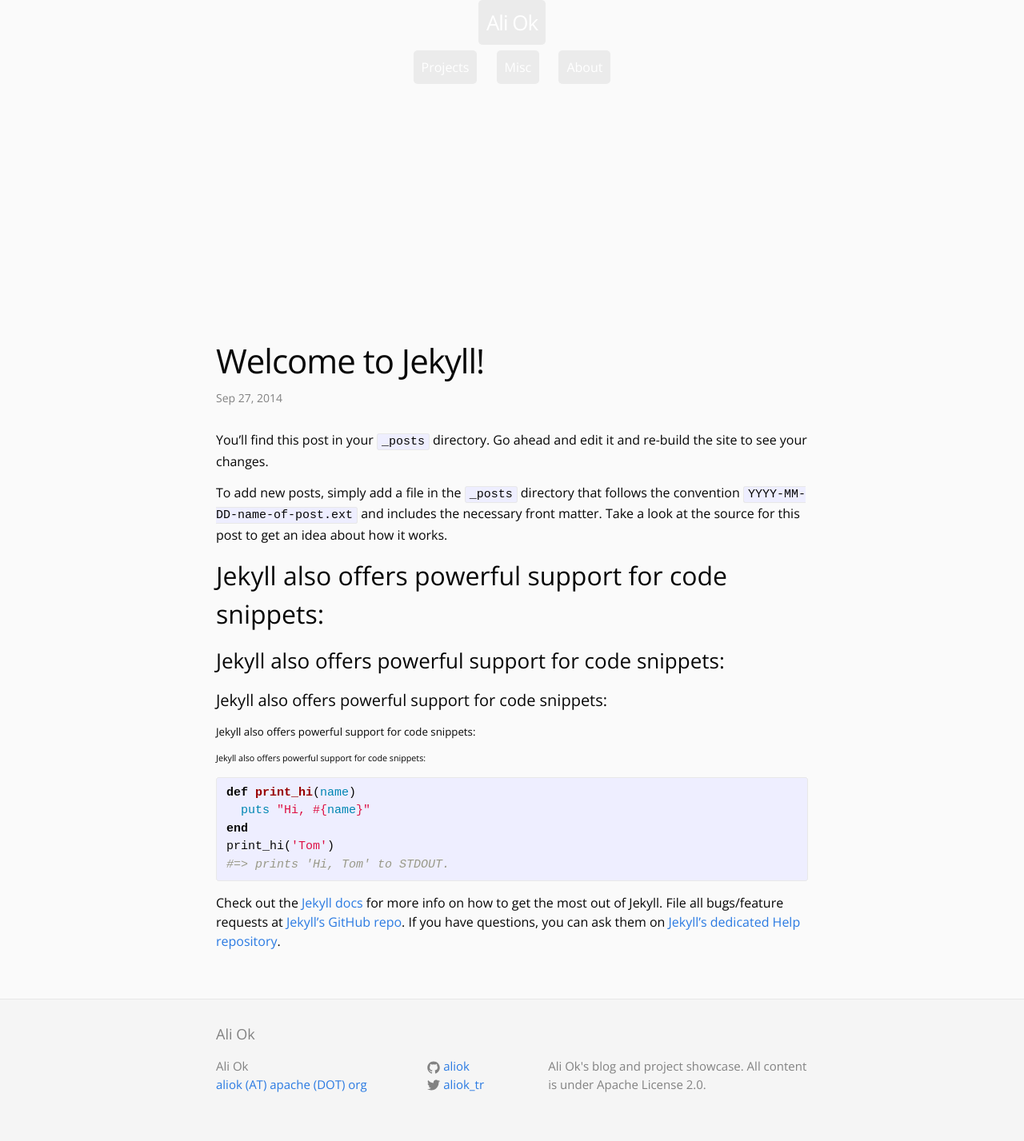
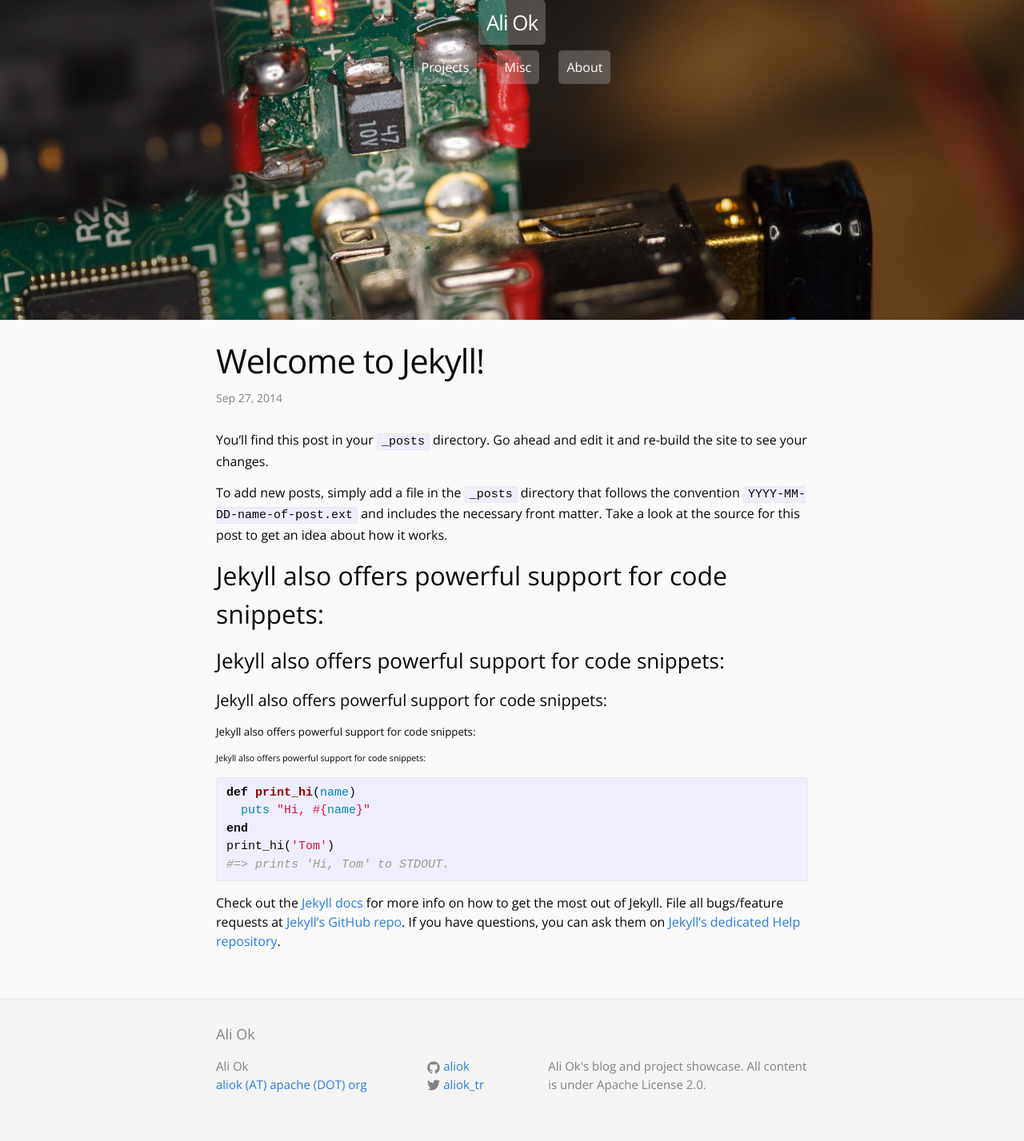
Before and after one commit to aliok/aliok.github.io, a Jekyll site: the page built from _projects/2014-09-27-welcome-to-jekyll.markdown, in a window 1280 px wide. Shown: the whole page at 80% size. Built offline with Jekyll 4.4.1, drawn with Linux system fonts in a browser that asks for light colours.

Commit message:
Update mock project

```diff
--- a/_projects/2014-09-27-welcome-to-jekyll.markdown
+++ b/_projects/2014-09-27-welcome-to-jekyll.markdown
@@ -2,8 +2,8 @@
 layout: post
 title:  "Welcome to Jekyll!"
 date:   2014-09-27 01:07:43
-thumbnail: "/post-assets/using-your-ssl-certificate-on-glassfish-3/temp_thumb.jpg"
-banner: "/post-assets/using-your-ssl-certificate-on-glassfish-3/temp_picture.jpg"
+thumbnail: "/post-assets/layout/temp_thumb.jpg"
+banner: "/post-assets/layout/temp_picture.jpg"
 
 ---
 
```
